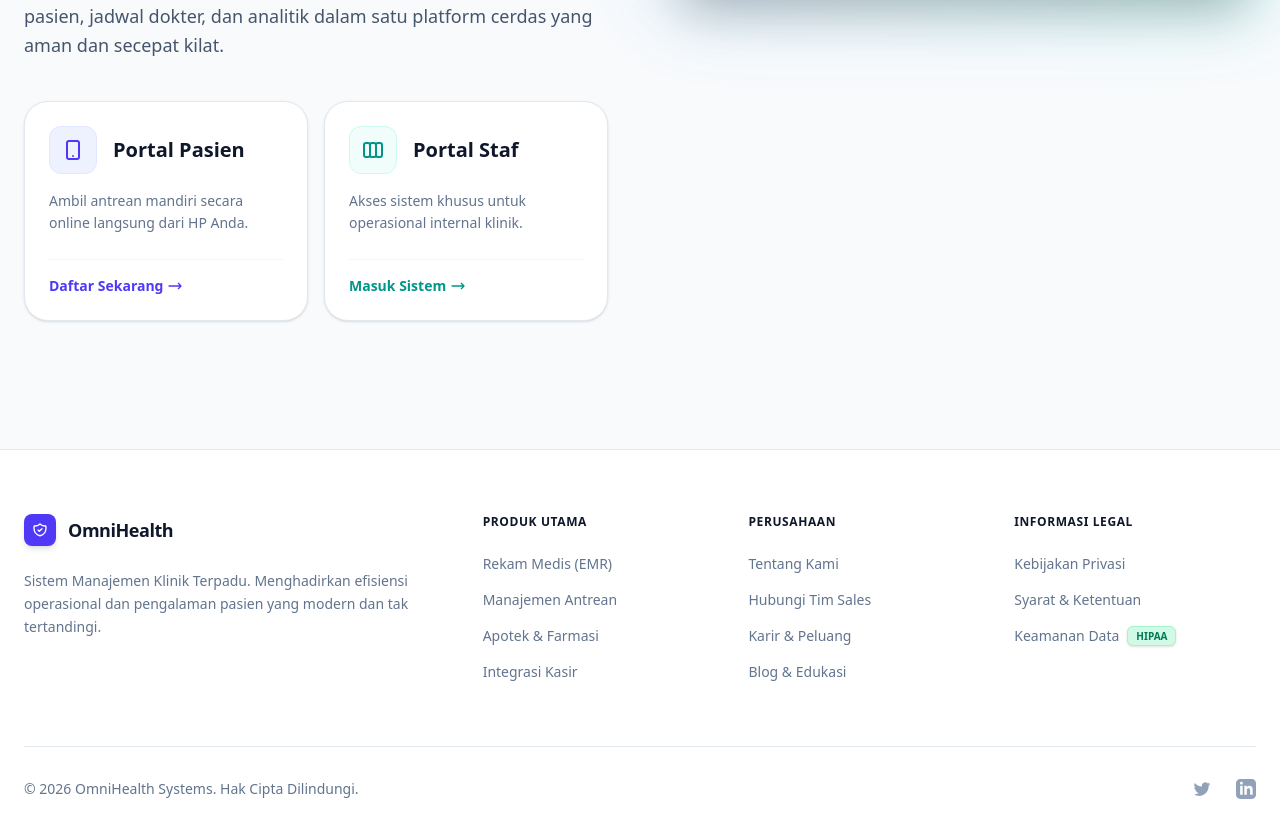
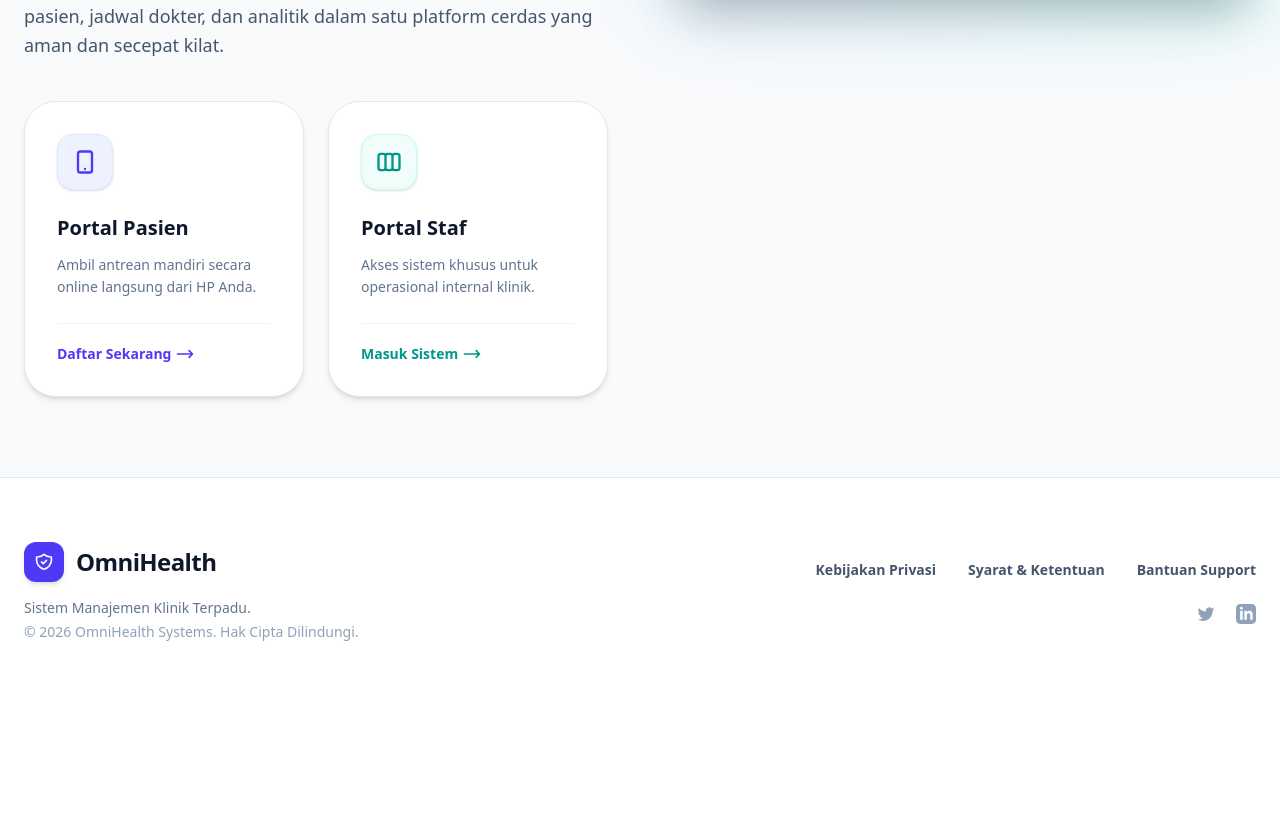
Before and after one commit to SamMorales11/Omnihealth, a Next.js app in the folder apps/web/: page / in a window 1280 px wide. Shown: the part 612-1450 px from the top of the page. After the commit the page ends 1318 px from the top, so only its background shows below. Built offline with nearby package versions, Linux system fonts and the light colour scheme.

Commit message:
update footer

```diff
--- a/apps/web/src/app/page.tsx
+++ b/apps/web/src/app/page.tsx
@@ -15,7 +15,7 @@ export default function Page() {
   const currentTheme = theme === 'system' ? systemTheme : theme;
 
   return (
-    <main className="min-h-screen overflow-hidden relative selection:bg-indigo-500 selection:text-white bg-slate-50 dark:bg-slate-950 transition-colors duration-500">
+    <main className="min-h-screen overflow-hidden relative selection:bg-indigo-500 selection:text-white bg-slate-50 dark:bg-slate-950 transition-colors duration-500 flex flex-col">
 
       {/* ORNAMEN BACKGROUND */}
       <div className="absolute top-0 left-1/2 w-full -translate-x-1/2 h-screen overflow-hidden -z-10 pointer-events-none">
@@ -24,7 +24,7 @@ export default function Page() {
       </div>
 
       {/* NAVBAR */}
-      <nav className="max-w-7xl mx-auto px-6 py-6 flex justify-between items-center relative z-20">
+      <nav className="max-w-7xl mx-auto px-6 py-6 flex justify-between items-center relative z-20 w-full">
         <div className="flex items-center gap-3">
           <div className="w-10 h-10 bg-indigo-600 text-white rounded-xl flex items-center justify-center shadow-lg shadow-indigo-200 dark:shadow-indigo-900/50 transition-colors duration-500">
             <svg className="w-6 h-6" fill="none" stroke="currentColor" viewBox="0 0 24 24"><path strokeLinecap="round" strokeLinejoin="round" strokeWidth="2" d="M9 12l2 2 4-4m5.618-4.016A11.955 11.955 0 0112 2.944a11.955 11.955 0 01-8.618 3.04A12.02 12.02 0 003 9c0 5.591 3.824 10.29 9 11.622 5.176-1.332 9-6.03 9-11.622 0-1.042-.133-2.052-.382-3.016z"></path></svg>
@@ -55,7 +55,7 @@ export default function Page() {
       </nav>
 
       {/* HERO SECTION */}
-      <div className="max-w-7xl mx-auto px-6 pt-12 md:pt-20 lg:pt-24 pb-32 relative z-10 min-h-[85vh]">
+      <div className="max-w-7xl mx-auto px-6 pt-12 md:pt-20 lg:pt-24 pb-20 relative z-10 flex-grow w-full">
         <div className="grid grid-cols-1 lg:grid-cols-2 gap-16 lg:items-start">
 
           <div className="text-center lg:text-left relative z-20">
@@ -75,46 +75,48 @@ export default function Page() {
               Tinggalkan cara lama. OmniHealth mengintegrasikan pendaftaran pasien, jadwal dokter, dan analitik dalam satu platform cerdas yang aman dan secepat kilat.
             </p>
 
-            {/* PORTAL SELECTION DENGAN IKON SESUAI CORETAN ANDA */}
-            <div className="grid grid-cols-1 sm:grid-cols-2 gap-4 mt-8 w-full max-w-2xl mx-auto lg:mx-0">
+            {/* PORTAL SELECTION - FIXED: PASTI KIRI-KANAN (grid-cols-2) & ANTI MELAR */}
+            <div className="grid grid-cols-2 gap-4 md:gap-6 mt-10 w-full max-w-2xl mx-auto lg:mx-0">
 
-              {/* Portal Pasien (Ikon HP) */}
-              <Link href="/pendaftaran" className="group bg-white dark:bg-slate-900 p-5 md:p-6 rounded-[1.5rem] border border-slate-200 dark:border-slate-800 shadow-sm hover:shadow-xl transition-all duration-300 flex flex-col justify-between h-full">
+              {/* Portal Pasien */}
+              <Link href="/pendaftaran" className="group bg-white dark:bg-slate-900 p-6 md:p-8 rounded-[2rem] border border-slate-200 dark:border-slate-800 shadow-md hover:shadow-xl hover:border-indigo-500/50 transition-all duration-300 flex flex-col justify-between h-full min-h-[260px]">
                 <div>
-                  <div className="flex flex-col xl:flex-row xl:items-center gap-4 mb-4">
-                    <div className="w-12 h-12 bg-indigo-50 dark:bg-indigo-500/10 text-indigo-600 dark:text-indigo-400 rounded-xl flex items-center justify-center shrink-0 border border-indigo-100 dark:border-indigo-500/20">
-                      {/* IKON SMARTPHONE */}
-                      <svg className="w-6 h-6" fill="none" stroke="currentColor" viewBox="0 0 24 24"><path strokeLinecap="round" strokeLinejoin="round" strokeWidth="2" d="M12 18h.01M8 21h8a2 2 0 002-2V5a2 2 0 00-2-2H8a2 2 0 00-2 2v14a2 2 0 002 2z"></path></svg>
+                  {/* WADAH PELINDUNG IKON AGAR TIDAK MELAR */}
+                  <div className="flex items-start mb-6 relative z-10">
+                    <div className="w-14 h-14 bg-indigo-50 dark:bg-indigo-500/10 text-indigo-600 dark:text-indigo-400 rounded-2xl flex items-center justify-center shrink-0 border border-indigo-100 dark:border-indigo-500/20 shadow-sm">
+                      <svg className="w-7 h-7" fill="none" stroke="currentColor" viewBox="0 0 24 24"><path strokeLinecap="round" strokeLinejoin="round" strokeWidth="2" d="M12 18h.01M8 21h8a2 2 0 002-2V5a2 2 0 00-2-2H8a2 2 0 00-2 2v14a2 2 0 002 2z"></path></svg>
                     </div>
-                    <h3 className="text-lg md:text-xl font-black text-slate-900 dark:text-white leading-tight">Portal Pasien</h3>
                   </div>
-                  <p className="text-xs md:text-sm font-medium text-slate-500 dark:text-slate-400 mb-6 leading-relaxed">
+
+                  <h3 className="text-xl font-black text-slate-900 dark:text-white mb-3 relative z-10">Portal Pasien</h3>
+                  <p className="text-sm font-medium text-slate-500 dark:text-slate-400 mb-6 leading-relaxed relative z-10">
                     Ambil antrean mandiri secara online langsung dari HP Anda.
                   </p>
                 </div>
-                <div className="pt-4 border-t border-slate-100 dark:border-slate-800 w-full flex items-center text-xs md:text-sm font-bold text-indigo-600 dark:text-indigo-400 group-hover:translate-x-1 transition-transform">
+                <div className="pt-5 border-t border-slate-100 dark:border-slate-800 w-full flex items-center text-sm font-bold text-indigo-600 dark:text-indigo-400 group-hover:translate-x-1 transition-transform relative z-10">
                   Daftar Sekarang
-                  <svg className="w-4 h-4 ml-1" fill="none" stroke="currentColor" viewBox="0 0 24 24"><path strokeLinecap="round" strokeLinejoin="round" strokeWidth="2" d="M17 8l4 4m0 0l-4 4m4-4H3"></path></svg>
+                  <svg className="w-5 h-5 ml-1" fill="none" stroke="currentColor" viewBox="0 0 24 24"><path strokeLinecap="round" strokeLinejoin="round" strokeWidth="2" d="M17 8l4 4m0 0l-4 4m4-4H3"></path></svg>
                 </div>
               </Link>
 
-              {/* Portal Staf (Ikon Kolom Dashboard) */}
-              <Link href="/dashboard" className="group bg-white dark:bg-slate-900 p-5 md:p-6 rounded-[1.5rem] border border-slate-200 dark:border-slate-800 shadow-sm hover:shadow-xl transition-all duration-300 flex flex-col justify-between h-full">
+              {/* Portal Staf */}
+              <Link href="/dashboard" className="group bg-white dark:bg-slate-900 p-6 md:p-8 rounded-[2rem] border border-slate-200 dark:border-slate-800 shadow-md hover:shadow-xl hover:border-teal-500/50 transition-all duration-300 flex flex-col justify-between h-full min-h-[260px]">
                 <div>
-                  <div className="flex flex-col xl:flex-row xl:items-center gap-4 mb-4">
-                    <div className="w-12 h-12 bg-teal-50 dark:bg-teal-500/10 text-teal-600 dark:text-teal-400 rounded-xl flex items-center justify-center shrink-0 border border-teal-100 dark:border-teal-500/20">
-                      {/* IKON KOLOM/DASHBOARD */}
-                      <svg className="w-6 h-6" fill="none" stroke="currentColor" viewBox="0 0 24 24"><path strokeLinecap="round" strokeLinejoin="round" strokeWidth="2" d="M9 17V7m0 10a2 2 0 01-2 2H5a2 2 0 01-2-2V7a2 2 0 012-2h2a2 2 0 012 2m0 10a2 2 0 002 2h2a2 2 0 002-2M9 7a2 2 0 012-2h2a2 2 0 012 2m0 10V7m0 10a2 2 0 002 2h2a2 2 0 002-2V7a2 2 0 00-2-2h-2a2 2 0 00-2 2"></path></svg>
+                  {/* WADAH PELINDUNG IKON AGAR TIDAK MELAR */}
+                  <div className="flex items-start mb-6 relative z-10">
+                    <div className="w-14 h-14 bg-teal-50 dark:bg-teal-500/10 text-teal-600 dark:text-teal-400 rounded-2xl flex items-center justify-center shrink-0 border border-teal-100 dark:border-teal-500/20 shadow-sm">
+                      <svg className="w-7 h-7" fill="none" stroke="currentColor" viewBox="0 0 24 24"><path strokeLinecap="round" strokeLinejoin="round" strokeWidth="2" d="M9 17V7m0 10a2 2 0 01-2 2H5a2 2 0 01-2-2V7a2 2 0 012-2h2a2 2 0 012 2m0 10a2 2 0 002 2h2a2 2 0 002-2M9 7a2 2 0 012-2h2a2 2 0 012 2m0 10V7m0 10a2 2 0 002 2h2a2 2 0 002-2V7a2 2 0 00-2-2h-2a2 2 0 00-2 2"></path></svg>
                     </div>
-                    <h3 className="text-lg md:text-xl font-black text-slate-900 dark:text-white leading-tight">Portal Staf</h3>
                   </div>
-                  <p className="text-xs md:text-sm font-medium text-slate-500 dark:text-slate-400 mb-6 leading-relaxed">
+
+                  <h3 className="text-xl font-black text-slate-900 dark:text-white mb-3 relative z-10">Portal Staf</h3>
+                  <p className="text-sm font-medium text-slate-500 dark:text-slate-400 mb-6 leading-relaxed relative z-10">
                     Akses sistem khusus untuk operasional internal klinik.
                   </p>
                 </div>
-                <div className="pt-4 border-t border-slate-100 dark:border-slate-800 w-full flex items-center text-xs md:text-sm font-bold text-teal-600 dark:text-teal-400 group-hover:translate-x-1 transition-transform">
+                <div className="pt-5 border-t border-slate-100 dark:border-slate-800 w-full flex items-center text-sm font-bold text-teal-600 dark:text-teal-400 group-hover:translate-x-1 transition-transform relative z-10">
                   Masuk Sistem
-                  <svg className="w-4 h-4 ml-1" fill="none" stroke="currentColor" viewBox="0 0 24 24"><path strokeLinecap="round" strokeLinejoin="round" strokeWidth="2" d="M17 8l4 4m0 0l-4 4m4-4H3"></path></svg>
+                  <svg className="w-5 h-5 ml-1" fill="none" stroke="currentColor" viewBox="0 0 24 24"><path strokeLinecap="round" strokeLinejoin="round" strokeWidth="2" d="M17 8l4 4m0 0l-4 4m4-4H3"></path></svg>
                 </div>
               </Link>
 
@@ -151,75 +153,36 @@ export default function Page() {
         </div>
       </div>
 
-      {/* FOOTER ENTERPRISE SEJATI - ANTI PATAH DENGAN FLEXBOX */}
-      <footer className="relative z-20 border-t border-slate-200 dark:border-slate-800 bg-white dark:bg-slate-900 w-full overflow-hidden transition-colors duration-500">
-        <div className="max-w-7xl mx-auto px-6 py-12 lg:py-16 w-full">
+      {/* FOOTER - FIXED: BESAR TAPI SIMPLE */}
+      <footer className="relative z-20 border-t border-slate-200 dark:border-slate-800 bg-white dark:bg-slate-900 transition-colors duration-500 mt-auto w-full">
+        <div className="max-w-7xl mx-auto px-6 py-12 md:py-16">
+          <div className="flex flex-col md:flex-row justify-between items-center gap-10">
 
-          {/* Pembungkus Induk Flexbox: Pasti menyamping di layar sedang ke atas */}
-          <div className="flex flex-col lg:flex-row justify-between gap-12 w-full">
-
-            {/* Bagian Kiri: Brand & Deskripsi */}
-            <div className="w-full lg:w-1/3 shrink-0">
-              <div className="flex items-center gap-3 mb-6">
-                <div className="w-8 h-8 bg-indigo-600 text-white rounded-lg flex items-center justify-center shadow-md">
-                  <svg className="w-4 h-4" fill="none" stroke="currentColor" viewBox="0 0 24 24"><path strokeLinecap="round" strokeLinejoin="round" strokeWidth="2" d="M9 12l2 2 4-4m5.618-4.016A11.955 11.955 0 0112 2.944a11.955 11.955 0 01-8.618 3.04A12.02 12.02 0 003 9c0 5.591 3.824 10.29 9 11.622 5.176-1.332 9-6.03 9-11.622 0-1.042-.133-2.052-.382-3.016z"></path></svg>
+            {/* Logo & Copyright */}
+            <div className="flex flex-col items-center md:items-start text-center md:text-left">
+              <div className="flex items-center gap-3 mb-4">
+                <div className="w-10 h-10 bg-indigo-600 text-white rounded-xl flex items-center justify-center shadow-md">
+                  <svg className="w-5 h-5" fill="none" stroke="currentColor" viewBox="0 0 24 24"><path strokeLinecap="round" strokeLinejoin="round" strokeWidth="2" d="M9 12l2 2 4-4m5.618-4.016A11.955 11.955 0 0112 2.944a11.955 11.955 0 01-8.618 3.04A12.02 12.02 0 003 9c0 5.591 3.824 10.29 9 11.622 5.176-1.332 9-6.03 9-11.622 0-1.042-.133-2.052-.382-3.016z"></path></svg>
                 </div>
-                <span className="text-lg font-black text-slate-900 dark:text-white tracking-tight">OmniHealth</span>
+                <span className="text-2xl font-black text-slate-900 dark:text-white tracking-tight">OmniHealth</span>
               </div>
-              <p className="text-sm text-slate-500 dark:text-slate-400 leading-relaxed font-medium">
-                Sistem Manajemen Klinik Terpadu. Menghadirkan efisiensi operasional dan pengalaman pasien yang modern dan tak tertandingi.
+              <p className="text-sm font-medium text-slate-500 dark:text-slate-400">
+                Sistem Manajemen Klinik Terpadu.
+              </p>
+              <p className="text-sm font-medium text-slate-400 dark:text-slate-500 mt-1">
+                &copy; {new Date().getFullYear()} OmniHealth Systems. Hak Cipta Dilindungi.
               </p>
             </div>
 
-            {/* Bagian Kanan: Wadah 3 Kolom Menu yang sejajar paksa */}
-            <div className="w-full lg:w-2/3 flex flex-col sm:flex-row sm:flex-wrap md:flex-nowrap justify-between gap-10 sm:gap-6">
-
-              {/* Kolom Menu 1 */}
-              <div className="flex-1 min-w-[140px]">
-                <h4 className="font-bold text-slate-900 dark:text-white mb-6 uppercase tracking-wider text-xs">Produk Utama</h4>
-                <ul className="space-y-4 text-sm font-medium text-slate-500 dark:text-slate-400">
-                  <li><Link href="#" className="hover:text-indigo-600 dark:hover:text-indigo-400 transition-colors">Rekam Medis (EMR)</Link></li>
-                  <li><Link href="#" className="hover:text-indigo-600 dark:hover:text-indigo-400 transition-colors">Manajemen Antrean</Link></li>
-                  <li><Link href="#" className="hover:text-indigo-600 dark:hover:text-indigo-400 transition-colors">Apotek & Farmasi</Link></li>
-                  <li><Link href="#" className="hover:text-indigo-600 dark:hover:text-indigo-400 transition-colors">Integrasi Kasir</Link></li>
-                </ul>
+            {/* Links & Socials */}
+            <div className="flex flex-col items-center md:items-end gap-6">
+              <div className="flex flex-wrap justify-center md:justify-end gap-6 md:gap-8">
+                <Link href="#" className="text-sm font-bold text-slate-600 hover:text-indigo-600 dark:text-slate-300 dark:hover:text-indigo-400 transition-colors">Kebijakan Privasi</Link>
+                <Link href="#" className="text-sm font-bold text-slate-600 hover:text-indigo-600 dark:text-slate-300 dark:hover:text-indigo-400 transition-colors">Syarat & Ketentuan</Link>
+                <Link href="#" className="text-sm font-bold text-slate-600 hover:text-indigo-600 dark:text-slate-300 dark:hover:text-indigo-400 transition-colors">Bantuan Support</Link>
               </div>
 
-              {/* Kolom Menu 2 */}
-              <div className="flex-1 min-w-[140px]">
-                <h4 className="font-bold text-slate-900 dark:text-white mb-6 uppercase tracking-wider text-xs">Perusahaan</h4>
-                <ul className="space-y-4 text-sm font-medium text-slate-500 dark:text-slate-400">
-                  <li><Link href="#" className="hover:text-indigo-600 dark:hover:text-indigo-400 transition-colors">Tentang Kami</Link></li>
-                  <li><Link href="#" className="hover:text-indigo-600 dark:hover:text-indigo-400 transition-colors">Hubungi Tim Sales</Link></li>
-                  <li><Link href="#" className="hover:text-indigo-600 dark:hover:text-indigo-400 transition-colors">Karir & Peluang</Link></li>
-                  <li><Link href="#" className="hover:text-indigo-600 dark:hover:text-indigo-400 transition-colors">Blog & Edukasi</Link></li>
-                </ul>
-              </div>
-
-              {/* Kolom Menu 3 */}
-              <div className="flex-1 min-w-[140px]">
-                <h4 className="font-bold text-slate-900 dark:text-white mb-6 uppercase tracking-wider text-xs">Informasi Legal</h4>
-                <ul className="space-y-4 text-sm font-medium text-slate-500 dark:text-slate-400">
-                  <li><Link href="#" className="hover:text-indigo-600 dark:hover:text-indigo-400 transition-colors">Kebijakan Privasi</Link></li>
-                  <li><Link href="#" className="hover:text-indigo-600 dark:hover:text-indigo-400 transition-colors">Syarat & Ketentuan</Link></li>
-                  <li>
-                    <Link href="#" className="hover:text-indigo-600 dark:hover:text-indigo-400 transition-colors flex items-center gap-2">
-                      Keamanan Data
-                      <span className="bg-emerald-100 dark:bg-emerald-500/10 text-emerald-700 dark:text-emerald-400 text-[10px] font-bold px-2 py-0.5 rounded-md border border-emerald-200 dark:border-emerald-500/20 shadow-sm">HIPAA</span>
-                    </Link>
-                  </li>
-                </ul>
-              </div>
-
-            </div>
-          </div>
-
-          {/* Garis Bawah Copyright */}
-          <div className="mt-16 pt-8 border-t border-slate-200 dark:border-slate-800 flex flex-col md:flex-row items-center justify-between gap-6 w-full">
-            <p className="text-sm font-medium text-slate-500 dark:text-slate-400 text-center md:text-left">
-              &copy; {new Date().getFullYear()} OmniHealth Systems. Hak Cipta Dilindungi.
-            </p>
-            <div className="flex justify-center gap-6">
+              <div className="flex items-center gap-5">
               <Link href="#" className="text-slate-400 hover:text-indigo-600 dark:hover:text-indigo-400 transition-colors">
                 <span className="sr-only">Twitter</span>
                 <svg className="w-5 h-5" fill="currentColor" viewBox="0 0 24 24" aria-hidden="true"><path d="M8.29 20.251c7.547 0 11.675-6.253 11.675-11.675 0-.178 0-.355-.012-.53A8.348 8.348 0 0022 5.92a8.19 8.19 0 01-2.357.646 4.118 4.118 0 001.804-2.27 8.224 8.224 0 01-2.605.996 4.107 4.107 0 00-6.993 3.743 11.65 11.65 0 01-8.457-4.287 4.106 4.106 0 001.27 5.477A4.072 4.072 0 012.8 9.713v.052a4.105 4.105 0 003.292 4.022 4.095 4.095 0 01-1.853.07 4.108 4.108 0 003.834 2.85A8.233 8.233 0 012 18.407a11.616 11.616 0 006.29 1.84"></path></svg>
@@ -229,6 +192,9 @@ export default function Page() {
                 <svg className="w-5 h-5" fill="currentColor" viewBox="0 0 24 24" aria-hidden="true"><path fillRule="evenodd" d="M19 0h-14c-2.761 0-5 2.239-5 5v14c0 2.761 2.239 5 5 5h14c2.762 0 5-2.239 5-5v-14c0-2.761-2.238-5-5-5zm-11 19h-3v-11h3v11zm-1.5-12.268c-.966 0-1.75-.79-1.75-1.764s.784-1.764 1.75-1.764 1.75.79 1.75 1.764-.783 1.764-1.75 1.764zm13.5 12.268h-3v-5.604c0-3.368-4-3.113-4 0v5.604h-3v-11h3v1.765c1.396-2.586 7-2.777 7 2.476v6.759z" clipRule="evenodd"></path></svg>
               </Link>
             </div>
+
+          </div>
+
           </div>
         </div>
       </footer>
```
